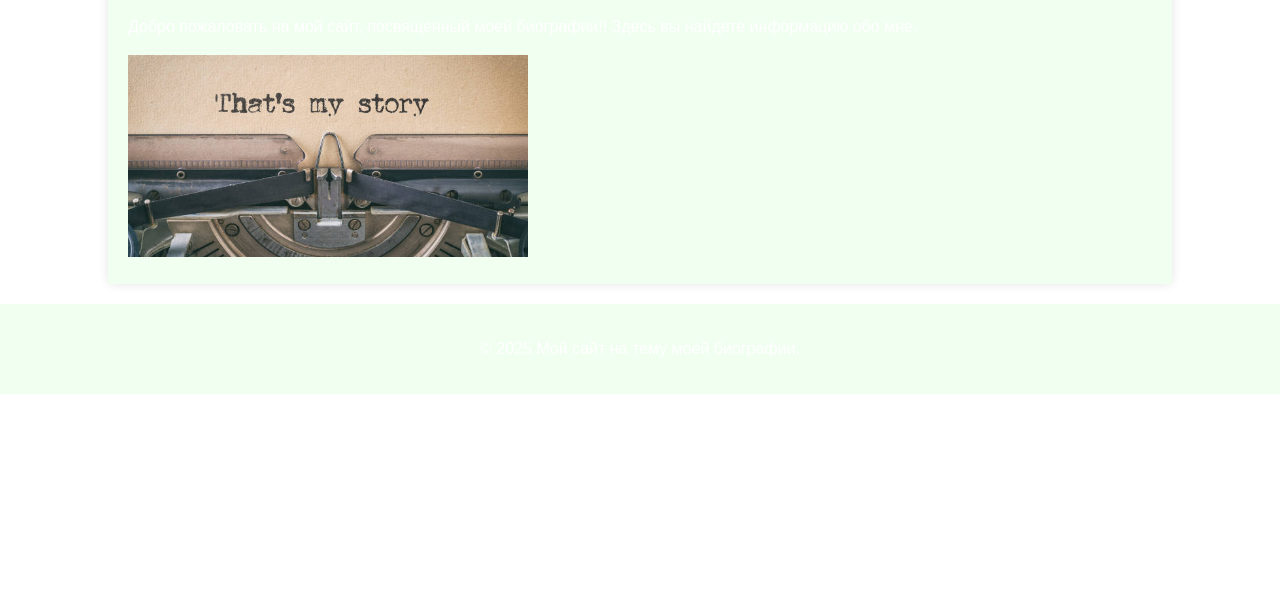
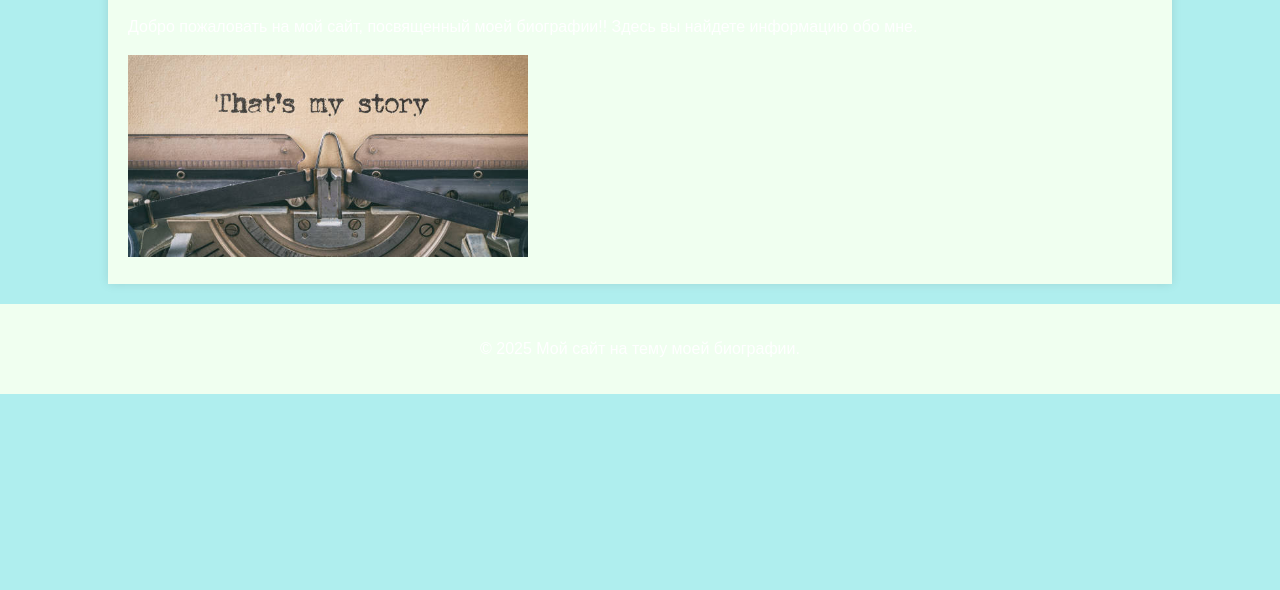
Before and after one commit to Comrade-DOOM/-Comrade-DOOM-.github.io, a plain HTML site: page index.html in a window 1280 px wide. Shown: the part 210-800 px from the top of the page. Drawn offline with Linux system fonts and the light colour scheme.

Commit message:
Update style.css

```diff
--- a/style.css
+++ b/style.css
@@ -4,7 +4,7 @@ body {
     line-height: 1.6;
     margin: 0;
     padding: 0;
-    background-color: #FFFFFF;
+    background-color: #AFEEEE;
     color: #FFFFFF;
 }
 
```
